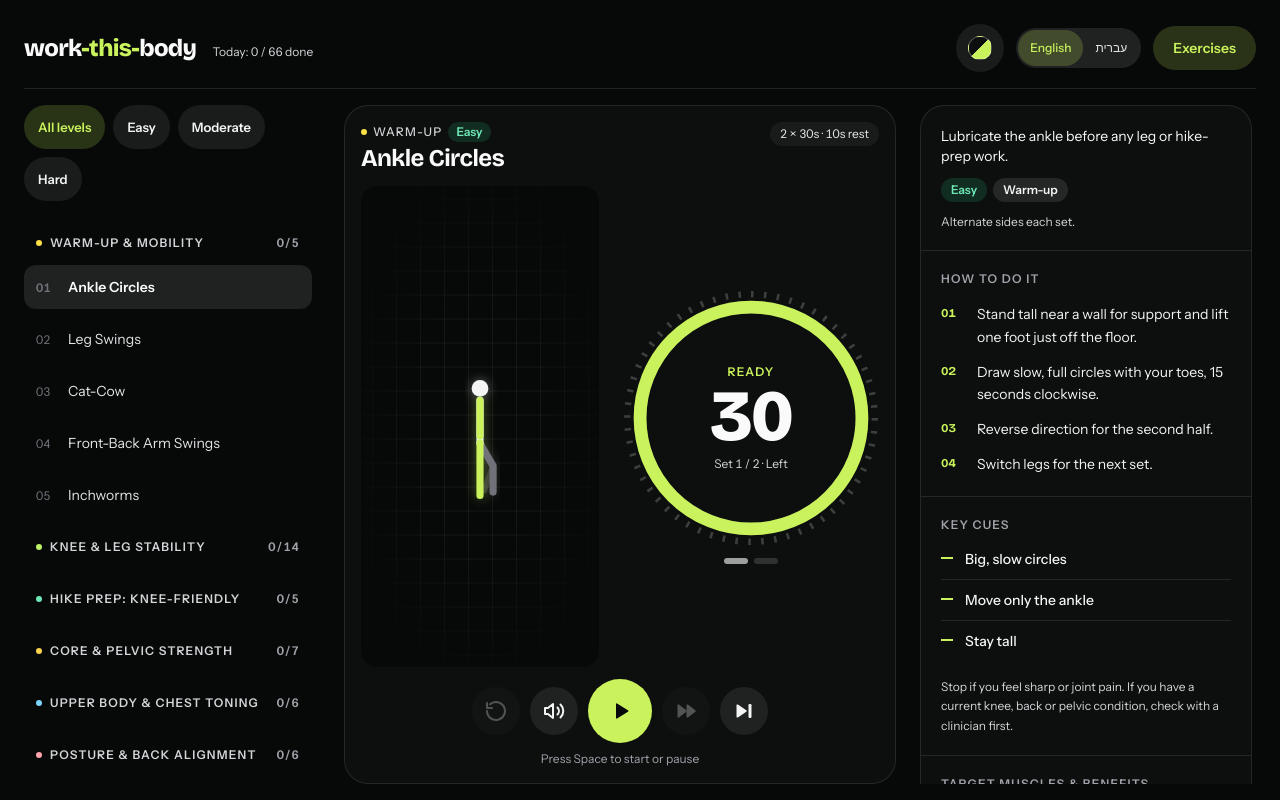
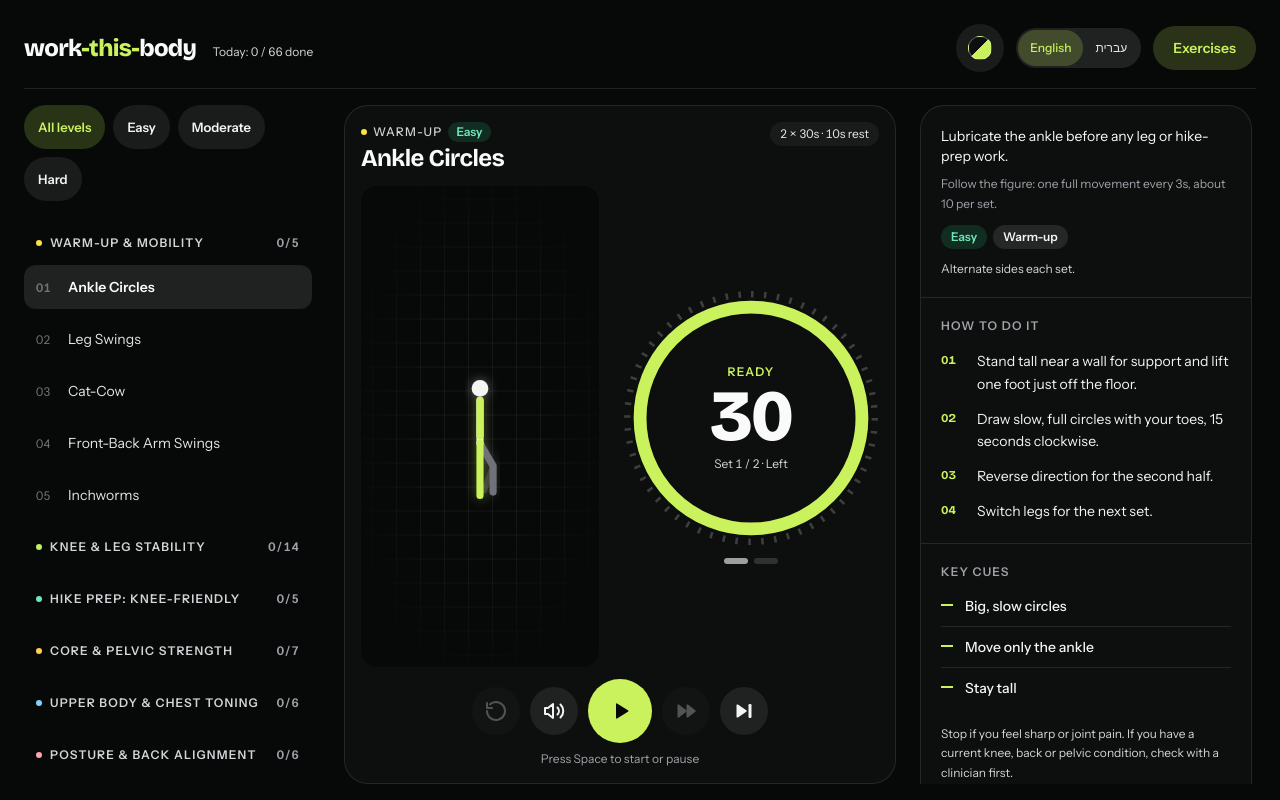
Before and after one commit to adikobi/work-this-body, a Next.js app: page / in a window 1280 px wide. Built offline with nearby package versions, Linux system fonts and the light colour scheme.

Commit message:
Enhance Guide component with exercise pace display
Add conditional rendering for exercise pace information.

```diff
--- a/components/Guide.tsx
+++ b/components/Guide.tsx
@@ -17,6 +17,11 @@ export default function Guide({ exercise }: { exercise: Exercise }) {
       <article className="divide-y divide-white/10 rounded-3xl border border-white/10 bg-ink-900">
         <section className="p-5">
           <p className="text-sm text-zinc-50">{exercise.tagline}</p>
+          <p className="mt-2 text-xs leading-relaxed text-zinc-400">
+            {exercise.hold
+              ? t.guide.paceHold(exercise.work)
+              : t.guide.paceMoving(Number(exercise.cycle.toFixed(1)), Math.max(1, Math.round(exercise.work / exercise.cycle)))}
+          </p>
           <div className="mt-3 flex flex-wrap gap-1.5">
             <span className={`rounded-full px-2.5 py-1 text-xs font-semibold ${levels[exercise.level].chip}`}>{levels[exercise.level].label}</span>
             {exercise.phase && (
```
